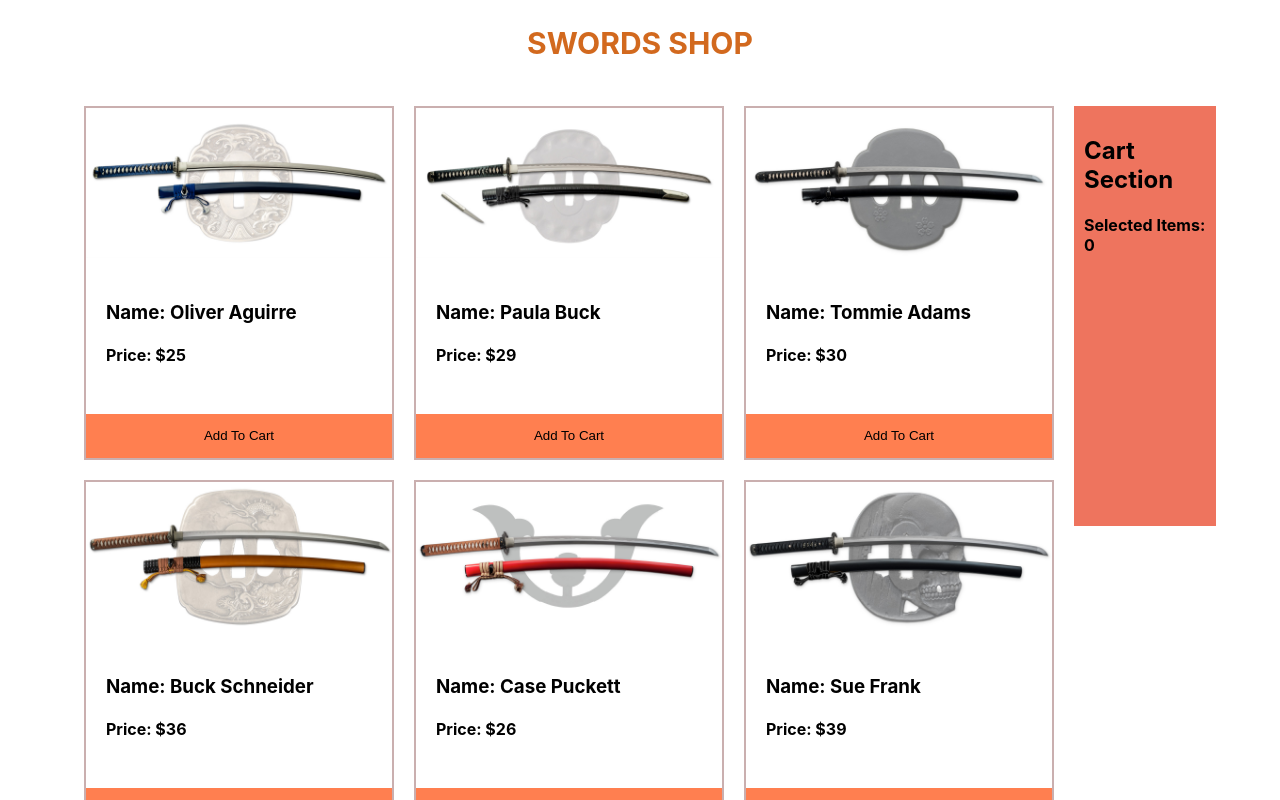
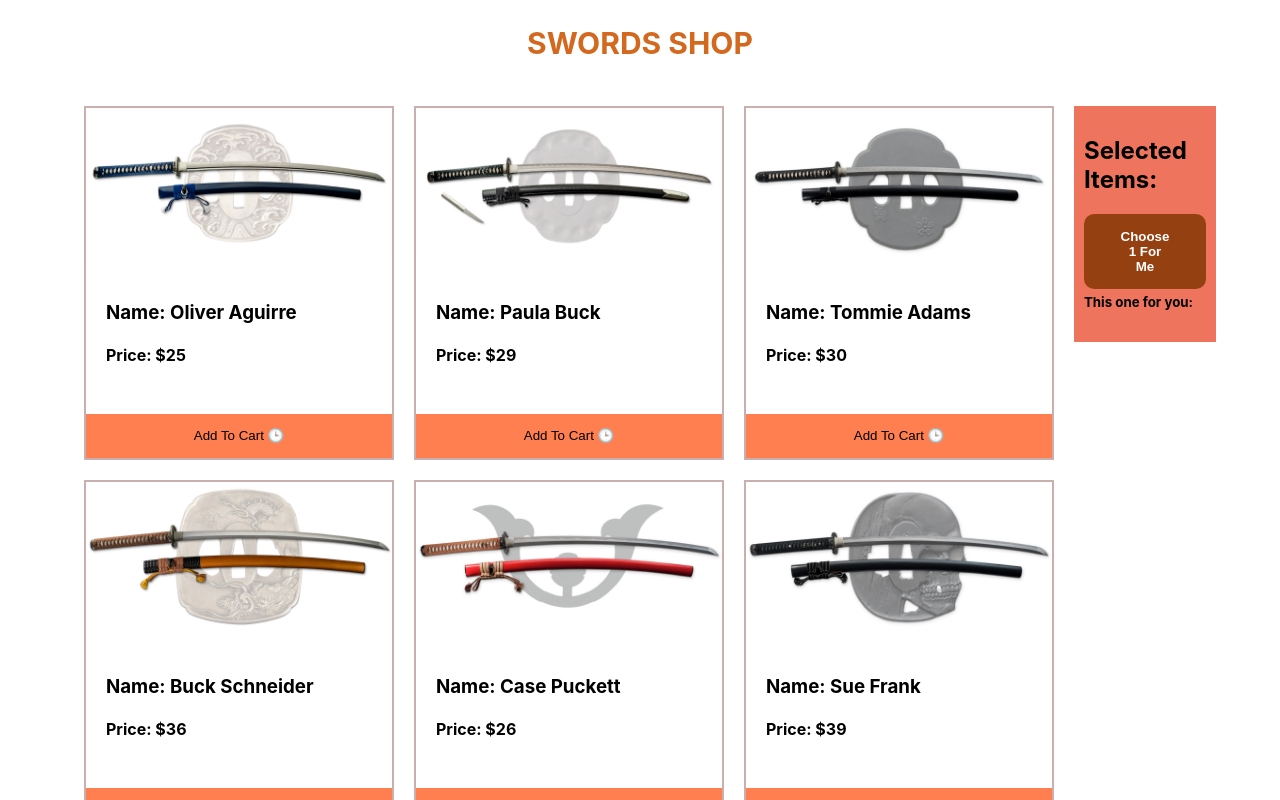
Before and after one commit to ZeroBug404/lucky-one-basic-react-website, a React (Create React App) app: page / in a window 1280 px wide. Shown: the top 800 px of the page. Built offline with nearby package versions, Linux system fonts and the light colour scheme.

Commit message:
Randomly choose one working

```diff
--- a/src/components/Cart/Cart.css
+++ b/src/components/Cart/Cart.css
@@ -0,0 +1,23 @@
+.cart-info{
+    margin-top: 20px;
+    padding: 10px;
+    background-color: rgb(238, 116, 94);
+    position: sticky;
+    top: 0;
+}
+
+.choose-btn{
+    padding: 15px 35px;
+    background-color: rgb(148, 64, 16);
+    color: white;
+    font-weight: bold;
+    border: none;
+    border-radius: 10px;
+}
+.choose-btn:hover{
+    background-color: rgb(173, 78, 23);;
+}
+
+.cart-info h5{
+    margin-top: 5px;
+}
--- a/src/components/Cart/Cart.js
+++ b/src/components/Cart/Cart.js
@@ -1,15 +1,22 @@
 import React from 'react';
+import './Cart.css'
 
 const Cart = (props) => {
     const {cart} = props;
     // console.log(cart);
+    const {handleChooseOne} = props;
+    const {random} = props;
+    // console.log(random);
 
     return (
-        <div>
-            <h4>Selected Items: {cart.length}</h4>
+        <div className='cart-info'>
+            <h2>Selected Items:</h2>
             {
                 cart.map(product => <h4>{product.name}</h4>)
             }
+
+            <button onClick={handleChooseOne} className='choose-btn'>Choose 1 For Me</button>
+            <h5>This one for you: {random}</h5>
         </div>
     );
 };
--- a/src/components/Products/Products.js
+++ b/src/components/Products/Products.js
@@ -13,7 +13,7 @@ const Products = (props) => {
                 <h4>Price: ${price}</h4>
             </div>
             <button onClick={() => handleAddToCart(props.product)} className='btn-cart'>
-                <p>Add To Cart</p>
+                <p>Add To Cart 🕒</p>
             </button>
         </div>
     );
--- a/src/components/Shop/Shop.css
+++ b/src/components/Shop/Shop.css
@@ -16,8 +16,14 @@
     height: 400px;
 }
 
-.cart{
+/* .cart{
     margin-top: 20px;
     padding: 10px;
     background-color: rgb(238, 116, 94);
+} */
+
+@media only screen and (max-width: 600px){
+    .products{
+        grid-template-columns: repeat(1, 3fr);
+    }
 }
--- a/src/components/Shop/Shop.js
+++ b/src/components/Shop/Shop.js
@@ -7,6 +7,7 @@ const Shop = () => {
 
     const [products, setProducts] = useState([]);
     const [cart, setCart] = useState([])
+    const [random, setRandom] = useState([])
 
     useEffect( () => {
         fetch('products.json')
@@ -15,9 +16,16 @@ const Shop = () => {
     },[])
 
     const handleAddToCart = (product) => {
-        const newCart = [...cart, product];
+        let newCart = [...cart, product];
         // console.log(newCart);
         setCart(newCart)
+    }
+
+    const handleChooseOne = () => {
+
+        const ranDomOne = cart[Math.floor(Math.random() * cart.length)];
+        const choosenOne = ranDomOne.name;
+        setRandom(choosenOne);
     }
 
   return (
@@ -34,8 +42,11 @@ const Shop = () => {
                 </div>
 
                 <div className="cart">
-                    <h2>Cart Section</h2>
-                    <Cart cart={cart}></Cart>
+                    <Cart
+                    cart={cart}
+                    random={random}
+                    handleChooseOne={handleChooseOne}
+                    ></Cart>
                 </div>
         </div>
     </div>
```
